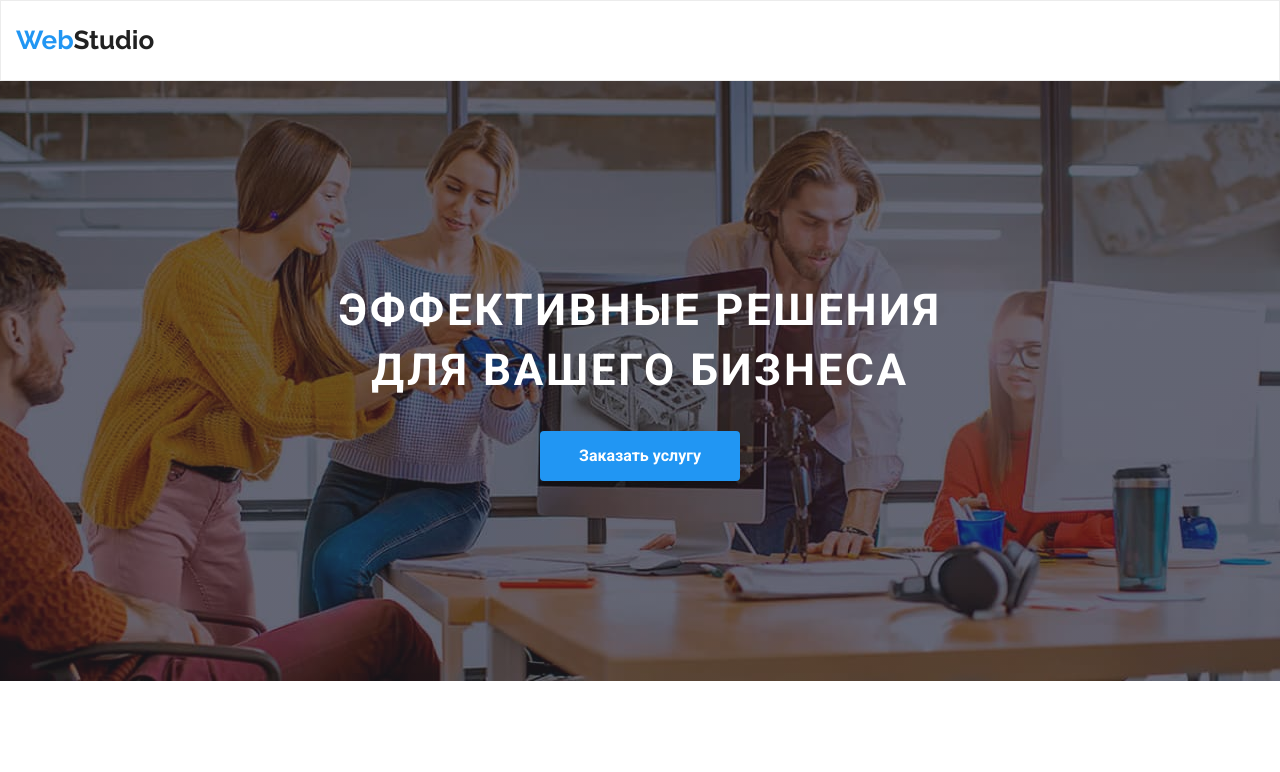
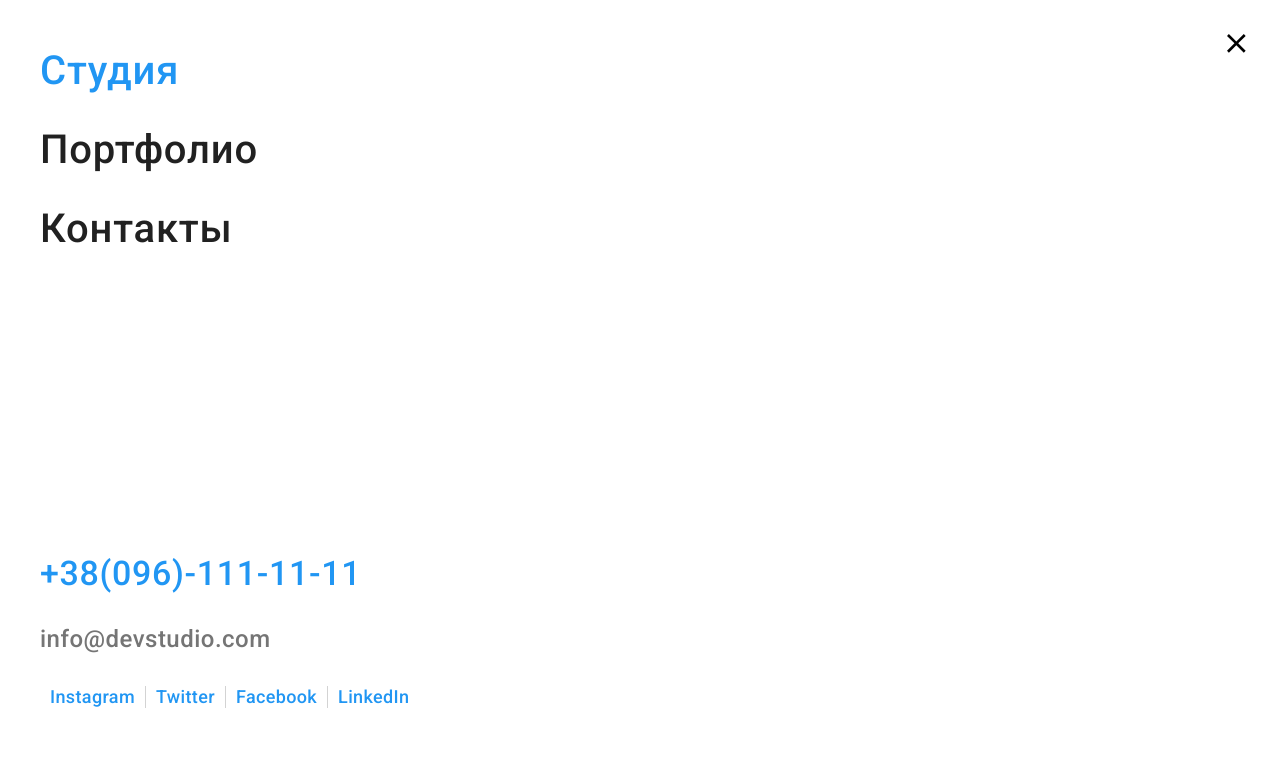
Before and after one commit to DariSh92/goit-markup-hw-08, a plain HTML site: page index.html in a window 1280 px wide. Both pictures are taken after a click on the button 1236 px from the left and 43 px from the top of the page. Shown: the top 772 px of the page. Drawn offline with nearby package versions, Linux system fonts and the light colour scheme.

Commit message:
модалка мобильная версия

```diff
--- a/index.html
+++ b/index.html
@@ -17,10 +17,10 @@
 
     <header class="header">
         <div class="container main-nav">
-            <nav class="main-nav">
-                <a href="" class="logo" lang="en">Web<span class="logo__header">Studio</span>
-                </a>
-                <button type="buton" class="menu-button is-open" data-menu-button>
+            <a href="" class="logo" lang="en">Web<span class="logo__header">Studio</span>
+            </a>
+            <nav class="mobile__nav">
+                <button type="buton" class="menu-button" data-menu-button>
                     <svg width="40" height="40" aria-label="Переключатель мобильного меню">
                         <use class="icon-cross" href="./images/icon-close40.svg#icon-close40"></use>
                         <use class="icon-menu" href="./images/menu.svg#icon-menu"></use>
@@ -30,11 +30,11 @@
 
 
         <!-- Navigation -->
-    <div class="mobile__menu is-open" data-menu>
-
+    <div class="mobile__menu" data-menu>
+            <!-- <div class="mobile__menu-modal"> -->
             <ul class="nav-menu list">
                 <li class="nav-menu__item">
-                    <a href="" class="nav-menu__link-active">Студио</a>
+                    <a href="" class="nav-menu__link-active">Студия</a>
                 </li>
 
                 <li class="nav-menu__item">
@@ -46,12 +46,22 @@
                 </li>
             </ul>
 
+
             <!-- </nav> -->
             <!-- Header contacts -->
 
      <ul class="contacts__header">
         <li class="contacts__header-list">
-            <a class="contacts__header-link" href="mailto:info@devstudio.com">
+            <a class="contacts__header-link-tel" href="tel:+380961111111">
+                <svg class="contacts__header-icon" width="10" height="16">
+                    <use href="./images/icons.svg#icon-smartphone"></use>
+                </svg>
+                +38(096)-111-11-11
+            </a>
+        </li>
+
+        <li class="contacts__header-list">
+            <a class="contacts__header-link-mail" href="mailto:info@devstudio.com">
                 <svg class="contacts__header-icon" width="16" height="12">
                     <use href="./images/icons.svg#icon-envelope"></use>
                 </svg>
@@ -59,18 +69,29 @@
             </a>
         </li>
 
-        <li class="contacts__header-list">
-            <a class="contacts__header-link" href="tel:+380961111111">
-                <svg class="contacts__header-icon" width="10" height="16">
-                    <use href="./images/icons.svg#icon-smartphone"></use>
-                </svg>
-                    +38(096)-111-11-11
-            </a>
-        </li>
+
     </ul>
-    </div>
-    </nav>
+
+        <ul class="mobile__social">
+            <li class="mobile__social-icon">
+                <a href="" class="mobile__social-link">Instagram</a>
+            </li>
+            <li class="mobile__social-icon">
+                <a href="" class="mobile__social-link">Twitter</a>
+            </li>
+            <li class="mobile__social-icon">
+                <a href="" class="mobile__social-link">Facebook</a>
+            </li>
+            <li class="mobile__social-icon">
+                <a href="" class="mobile__social-link">LinkedIn</a>
+            </li>
+
+        </ul>
+   </div>
+
+   </nav>
 </div>
+
 </header>
 <main>
          <!-- hero -->
--- a/sass/components/_contacts-header.scss
+++ b/sass/components/_contacts-header.scss
@@ -1,42 +1,98 @@
 .contacts__header {
   display: flex;
+  flex-direction: column;
   padding-left: 0;
+  padding-top: 302px;
   margin: 0;
   list-style: none;
   margin-left: auto;
 }
+
 .contacts__header-icon {
-  display: block;
-  margin-right: 10px;
-  cursor: pointer;
-  fill: var(--title-text-color);
+  display: none;
+  //   display: block;
+  //   margin-right: 10px;
+  //   cursor: pointer;
+  //   fill: var(--title-text-color);
 
-  &:hover {
-    fill: var(--accent-color);
-  }
+  //   &:hover {
+  //     fill: var(--accent-color);
+  //   }
+  // }
 }
 
-.contacts__header-link {
-  display: flex;
-  align-items: center;
-  padding-top: 32px;
-  padding-bottom: 32px;
+// .contacts__header-link {
+//   display: flex;
+//   align-items: center;
+//   // padding-top: 32px;
+//   padding-bottom: 32px;
+//   color: var(--title-text-color);
+//   font-weight: 400;
+//   line-height: 1.7;
+//   text-decoration: none;
+//   transition: color var(--duration) var(--time-function);
+
+//   &:hover,
+//   &:focus {
+//     color: var(--accent-color);
+//   }
+// }
+.contacts__header-link-mail {
+  font-family: Roboto;
+  font-weight: 500;
+  font-size: 24px;
+  line-height: 1.16;
+  letter-spacing: 0.02em;
   color: var(--title-text-color);
-  font-weight: 400;
-  line-height: 1.7;
   text-decoration: none;
   transition: color var(--duration) var(--time-function);
+}
 
-  &:hover,
-  &:focus {
-    color: var(--accent-color);
-  }
+.contacts__header-link-tel {
+  font-family: Roboto;
+  font-weight: 500;
+  font-size: 34px;
+  line-height: 1.17;
+  letter-spacing: 0.02em;
+  color: var(--accent-color);
+  text-decoration: none;
+  transition: color var(--duration) var(--time-function);
 }
 
 .contacts__header-list {
-  margin-right: 30px;
+  // margin-right: 30px;
+  margin-bottom: 32px;
   .contacts__header-list:last-child {
     margin-right: 0;
     margin-bottom: 0;
   }
 }
+
+.mobile__social {
+  display: flex;
+  list-style: none;
+  margin: 0;
+  padding: 0;
+}
+
+.mobile__social-link {
+  text-decoration: none;
+  font-weight: 500;
+  font-size: 18px;
+  line-height: 1.22;
+  letter-spacing: 0.02em;
+  color: var(--accent-color);
+}
+
+.mobile__social-icon {
+  border-left: 1px solid rgba(33, 33, 33, 0.2);
+  padding-left: 10px;
+  margin-right: 10px;
+
+  &:last-child {
+    margin-right: 0;
+  }
+  &:first-child {
+    border-left: none;
+  }
+}
--- a/sass/components/_nav-header.scss
+++ b/sass/components/_nav-header.scss
@@ -16,6 +16,7 @@
 }
 
 .menu-button {
+  z-index: 999;
   position: absolute;
   width: 40px;
   height: 40px;
@@ -40,12 +41,19 @@
   display: none;
 }
 
+.icon-cross {
+  z-index: 100;
+}
+
 .mobile__menu {
   display: none;
-  position: absolute;
-  top: 100%;
-  left: 0;
+  position: fixed;
+  top: 0;
+  right: 0;
   width: 100%;
+  height: 100%;
+  padding: 48px 40px;
+  overflow-y: scroll;
   background-color: var(--primary-white-color);
 
   &.is-open {
@@ -54,13 +62,22 @@
 }
 
 .nav-menu__link {
+  @extend %list;
   display: block;
-  padding-top: 32px;
-  padding-bottom: 32px;
+  font-family: Roboto;
+  font-weight: 500;
+  font-size: 40px;
+  line-height: 1.17;
+  letter-spacing: 0.02em;
+  // margin-left: 50px;
+  // padding: 48px 40px;
+  position: relative;
+  // padding-top: 32px;
+  // padding-bottom: 32px;
   color: var(--primary-text-color);
-  font-weight: 500;
-  font-size: 14px;
-  line-height: 1.14;
+  // font-weight: 500;
+  // font-size: 14px;
+  // line-height: 1.14;
   text-decoration: none;
   transition: color var(--duration) var(--time-function);
 
@@ -71,26 +88,36 @@
 }
 
 .nav-menu__link-active {
+  @extend %list;
   display: block;
-  padding-top: 32px;
-  padding-bottom: 32px;
+  font-family: Roboto;
+  font-weight: 500;
+  font-size: 40px;
+  line-height: 1.17;
+  letter-spacing: 0.02em;
+  // margin-left: 50px;
+  // padding: 48px 40px;
+  position: relative;
+  // display: block;
+  // padding-top: 32px;
+  // padding-bottom: 32px;
   color: var(--accent-color);
-  font-weight: 500;
-  font-size: 14px;
-  line-height: 1.14;
+  // font-weight: 500;
+  // font-size: 14px;
+  // line-height: 1.14;
   transition: color var(--duration) var(--time-function);
   text-decoration: none;
 
-  &::after {
-    content: "";
-    position: absolute;
-    display: flex;
-    width: 100%;
-    height: 4px;
-    border-radius: 2px;
-    background-color: var(--accent-color);
-    bottom: -5px;
-  }
+  // // &::after {
+  // //   content: "";
+  // //   position: absolute;
+  // //   display: flex;
+  // //   width: 100%;
+  // //   height: 4px;
+  // //   border-radius: 2px;
+  // //   background-color: var(--accent-color);
+  // //   bottom: -5px;
+  // }
 
   &:hover,
   &:focus {
@@ -100,25 +127,45 @@
 
 .main-nav {
   width: 100%;
+  position: relative;
+}
+// .main-nav {
+//   align-items: center;
+//   display: flex;
+// }
+
+.mobile__nav {
   display: flex;
-  // position: relative;
-  // align-items: center;
-  // display: flex;
+  width: 100%;
 }
 
 .nav-menu {
   display: flex;
-  margin-left: 93px;
-  padding: 0;
+  flex-direction: column;
+  // margin-left: 93px;
+  margin: 0;
+  padding-left: 0;
 }
-.nav-menu .li + .li {
-  margin-left: 50px;
-}
+// .nav-menu .li + .li {
+//   margin-left: 50px;
+// }
+
+// .nav-menu.list {
+//   display: flex;
+//   flex-direction: column;
+// }
 .nav-menu__item {
   @extend %list;
-  margin-left: 50px;
+  font-family: Roboto;
+  font-weight: 500;
+  font-size: 40px;
+  line-height: 1.17;
+  letter-spacing: 0.02em;
+  // margin-left: 50px;
+  // padding: 48px 40px;
   position: relative;
+  margin-bottom: 32px;
 }
-.nav-menu__item:first-child {
-  margin-left: 0;
+.nav-menu__item:last-child {
+  margin-bottom: 0;
 }
--- a/sass/utils/_variables.scss
+++ b/sass/utils/_variables.scss
@@ -27,3 +27,7 @@ body {
   min-width: 100%;
   height: auto;
 }
+
+body.menu-open {
+  overflow: hidden;
+}
```
Also changed, not shown: css/main.css, css/main.min.css, 2 other files.
